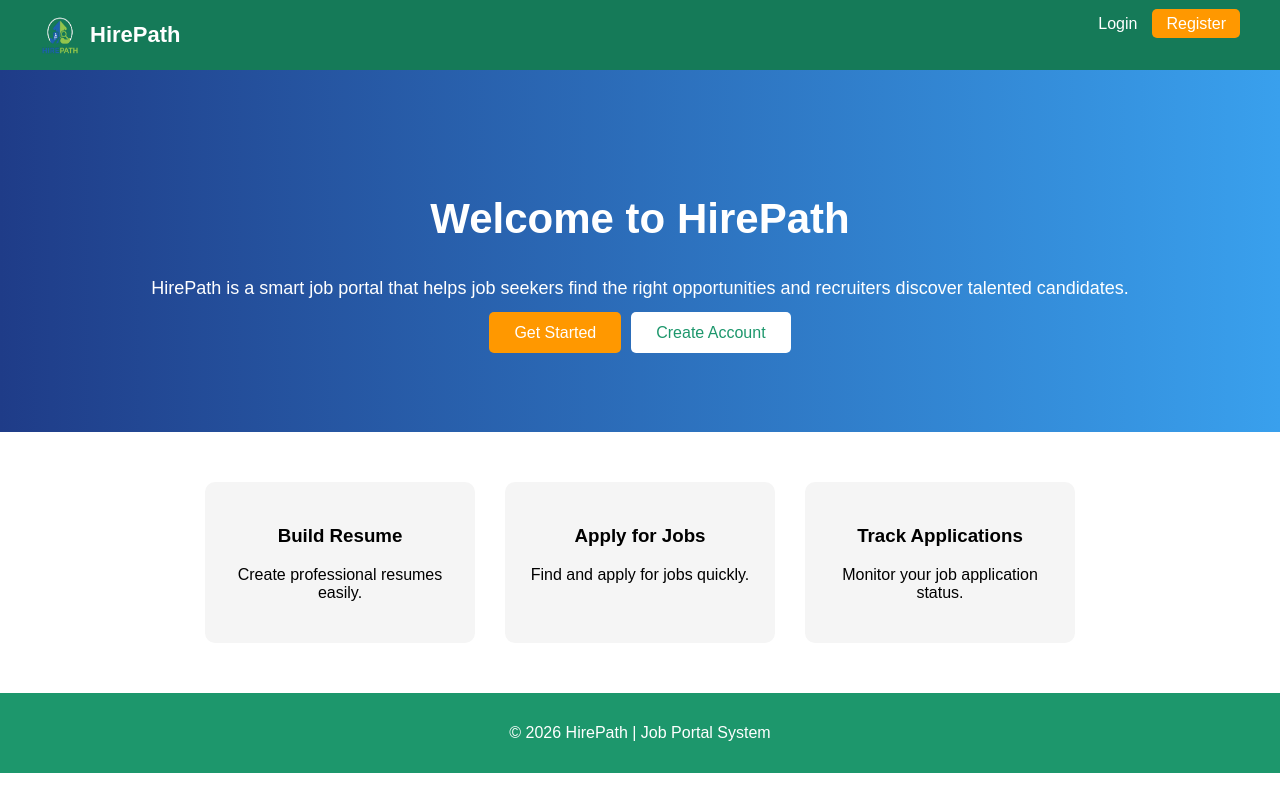
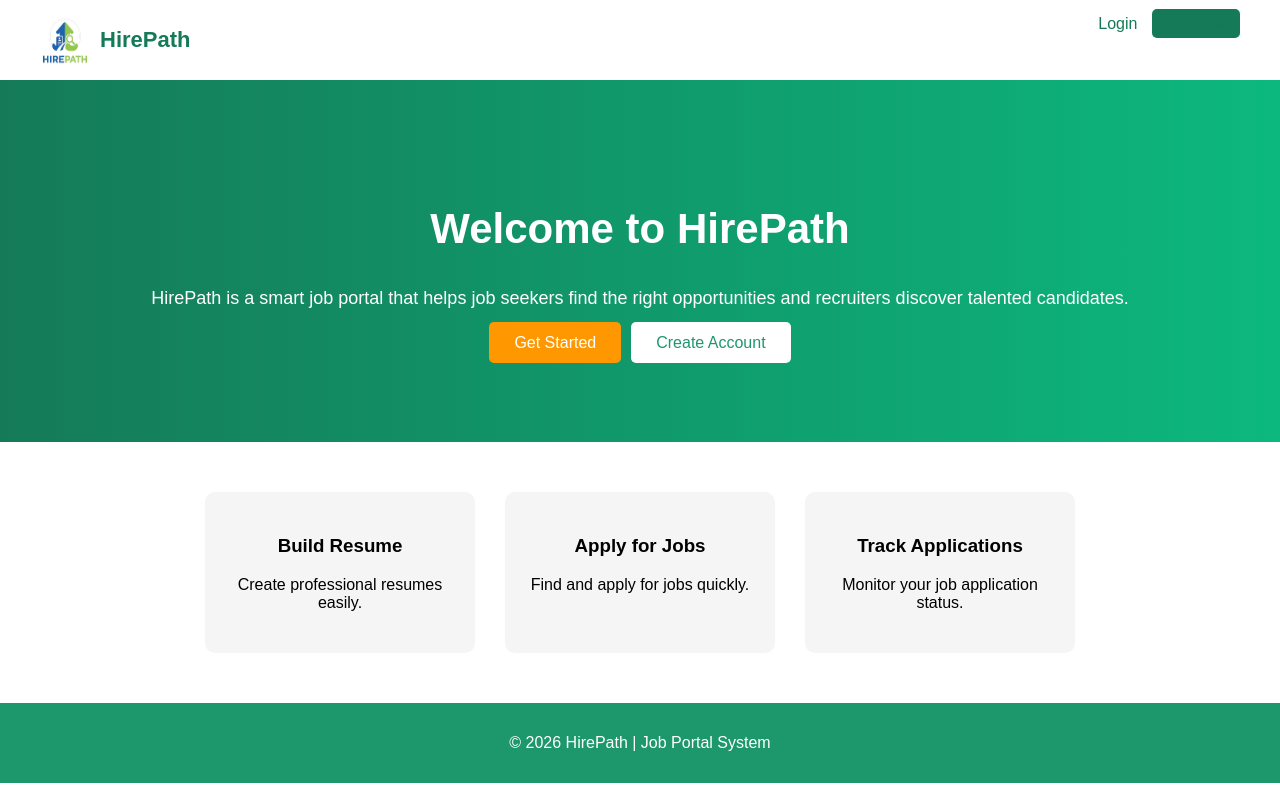
Before and after one commit to jeenathomas03/HirePath, a React (Create React App) app in the folder frontend/: page / in a window 1280 px wide. Built offline with nearby package versions, Linux system fonts and the light colour scheme.

Commit message:
new updates

```diff
--- a/frontend/src/pages/Index.css
+++ b/frontend/src/pages/Index.css
@@ -9,15 +9,15 @@ body {
   }
 
   .logo-img {
-    width: 40px;
-    height: 40px;
+    width: 50px;
+    height: 50px;
     margin-right: 10px;
   }
 
   .logo-text {
     font-size: 22px;
     font-weight: bold;
-    color: white;
+    color: #157a58;
   }
 
   /* Navbar */
@@ -25,8 +25,8 @@ body {
     display: flex;
     justify-content: space-between;
     padding: 15px 40px;
-    background: #157a58;
-    color: white;
+    background: white;
+    color: #157a58;
   }
 
   .logo {
@@ -37,11 +37,11 @@ body {
   .nav-buttons a {
     margin-left: 15px;
     text-decoration: none;
-    color: white;
+    color:#157a58;
   }
 
   .register-btn {
-    background: #ff9800;
+    background: #157a58;
     padding: 6px 14px;
     border-radius: 5px;
   }
@@ -50,7 +50,7 @@ body {
   .hero {
     text-align: center;
     padding: 90px 20px;
-    background: linear-gradient(to right, #1f3c88, #39a0ed);
+    background: linear-gradient(to right, #157a58, #0cb87e);
     color: white;
   }
 
--- a/frontend/src/pages/Index.js
+++ b/frontend/src/pages/Index.js
@@ -15,7 +15,7 @@ function Index() {
 
         <div className="nav-buttons">
           <a href="/login" className="login-btn">Login</a>
-          <a href="/register" className="register-btn">Register</a>
+          <a href="/reg" className="register-btn">Register</a>
         </div>
       </nav>
 
```
